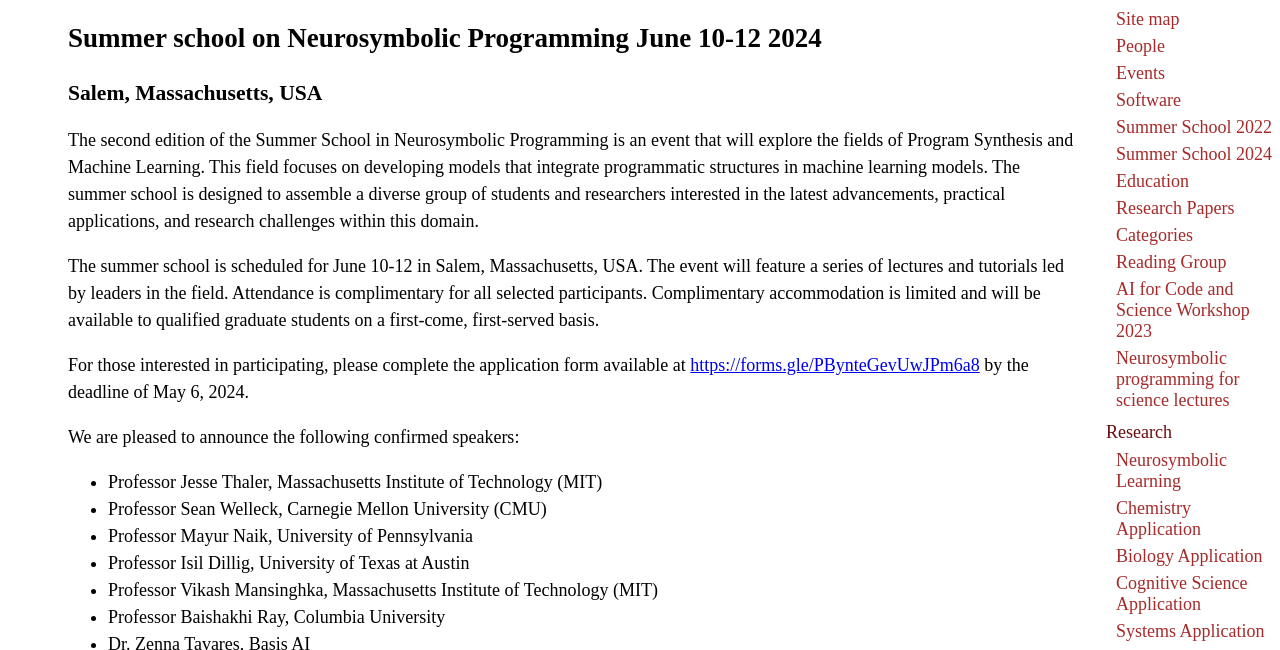
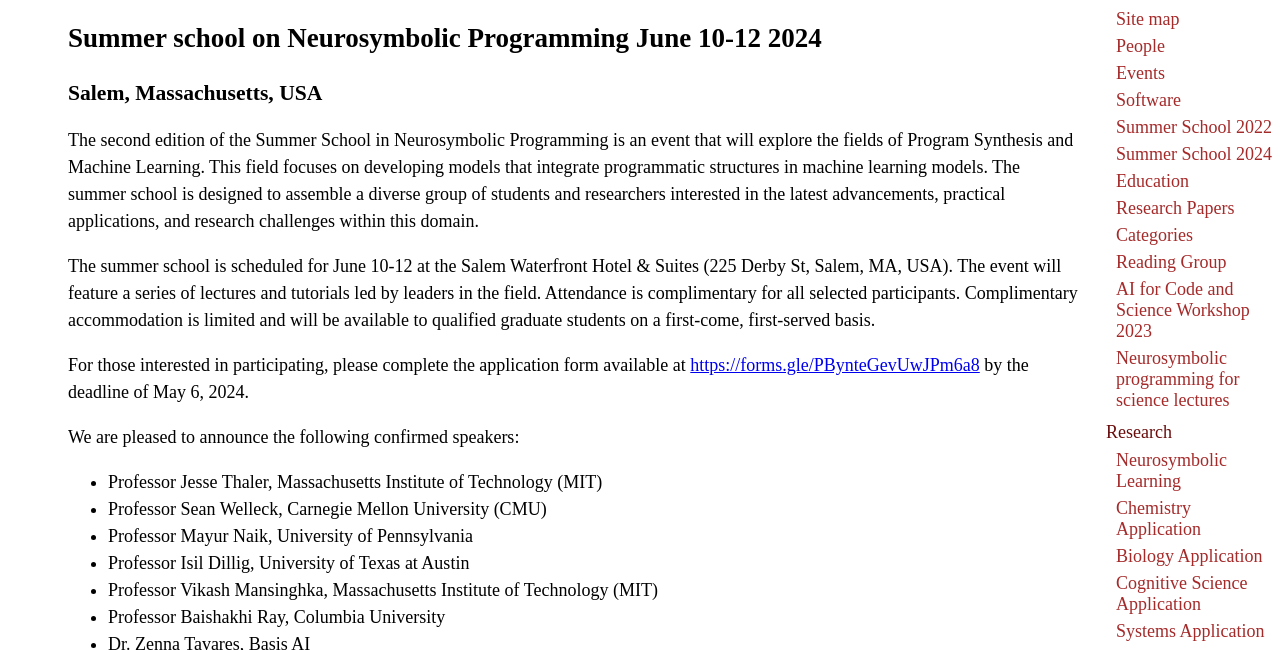
Before and after one commit to neurosym-website/neurosym-website.github.io, a website: page summerschool2024.html in a window 1280 px wide. Shown: the part 151-801 px from the top of the page. Drawn offline with nearby package versions, Linux system fonts and the light colour scheme; some packages are replaced by stand-ins of ours; no server answers.

Commit message:
add location of summer school

```diff
--- a/summerschool2024.html
+++ b/summerschool2024.html
@@ -62,7 +62,7 @@ loadNavBar();
     </p>
 
     <p>
-        The summer school is scheduled for June 10-12 in Salem, Massachusetts, USA. The event will feature a series of lectures and tutorials led by leaders in the field. Attendance is complimentary for all selected participants. Complimentary accommodation is limited and will be available to qualified graduate students on a first-come, first-served basis.
+        The summer school is scheduled for June 10-12 at the Salem Waterfront Hotel & Suites (225 Derby St, Salem, MA, USA). The event will feature a series of lectures and tutorials led by leaders in the field. Attendance is complimentary for all selected participants. Complimentary accommodation is limited and will be available to qualified graduate students on a first-come, first-served basis.
     </p>
 
     <p>
```
